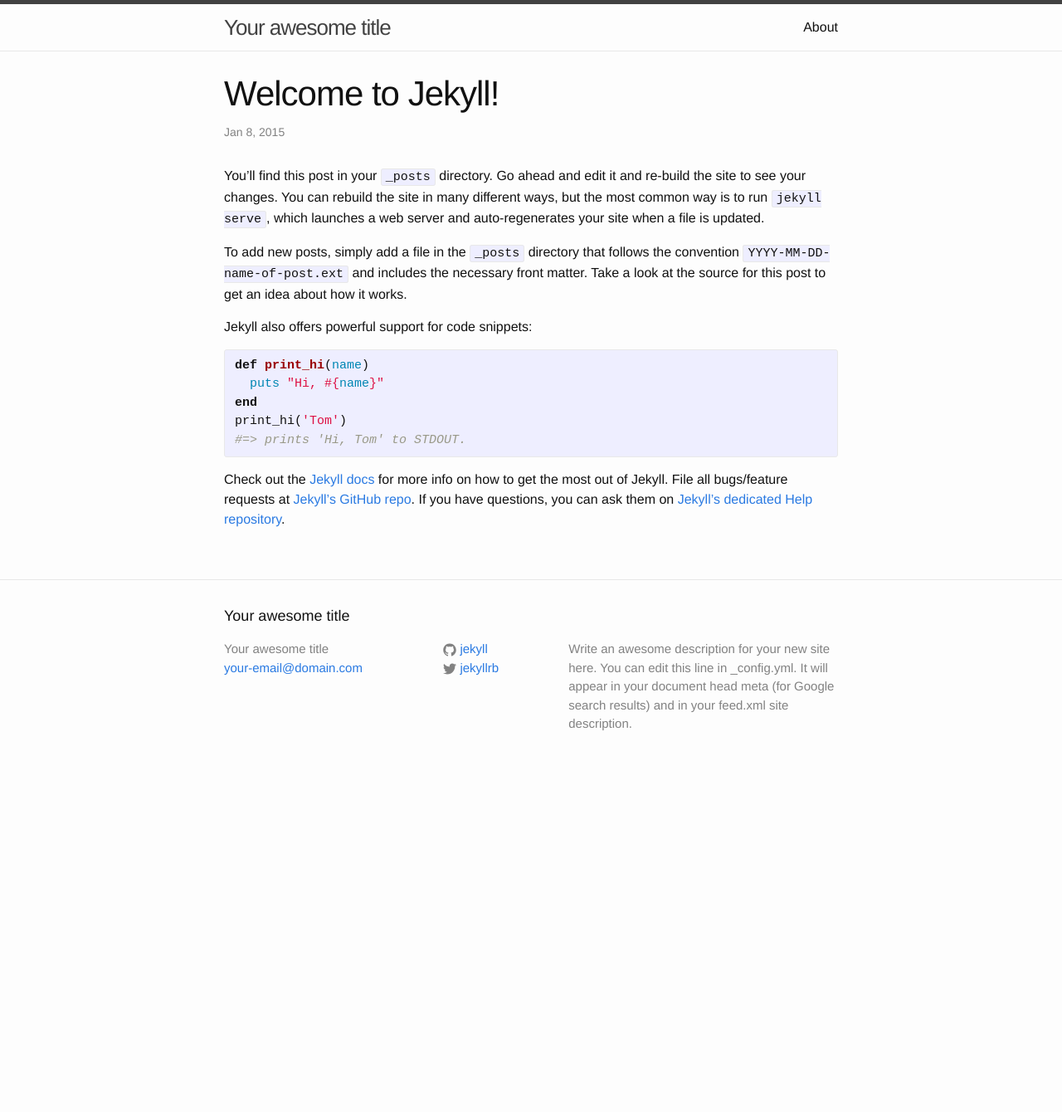
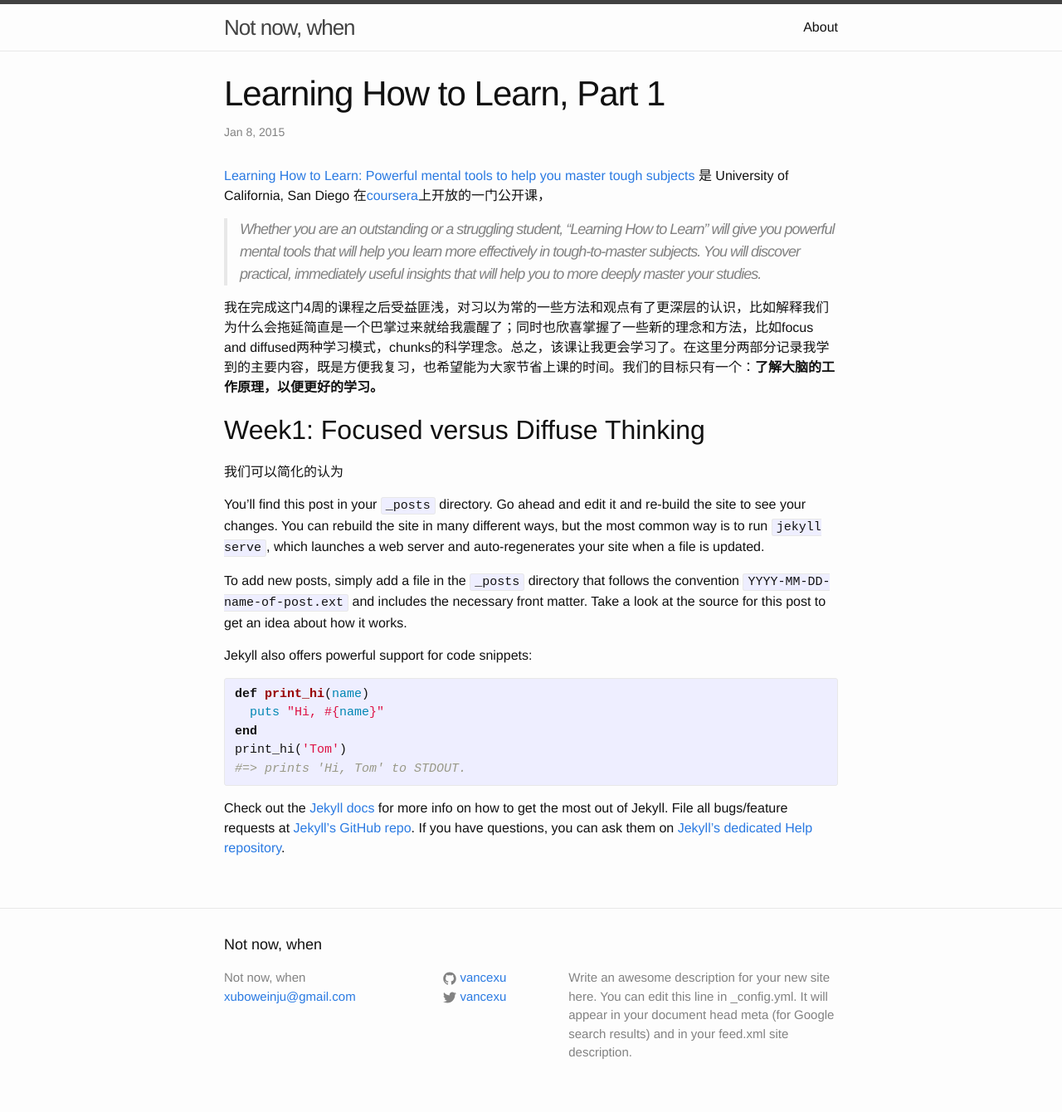
Before and after one commit to vancexu/vancexu.github.io, a Jekyll site: the page built from _posts/2015-01-08-welcome-to-jekyll.markdown, in a window 1280 px wide. Shown: the whole page at 83% size. Built offline with Jekyll 4.4.1, drawn with Linux system fonts in a browser that asks for light colours; before the commit the page ends 944 px from its top, so only the background shows below that.

Commit message:
first play

```diff
--- a/_config.yml
+++ b/_config.yml
@@ -1,14 +1,15 @@
 # Site settings
-title: Your awesome title
-email: your-email@domain.com
+name: Self Hack
+title: "Not now, when"
+email: xuboweinju@gmail.com
 description: > # this means to ignore newlines until "baseurl:"
   Write an awesome description for your new site here. You can edit this
   line in _config.yml. It will appear in your document head meta (for
   Google search results) and in your feed.xml site description.
 baseurl: "" # the subpath of your site, e.g. /blog/
 url: "http://yourdomain.com" # the base hostname & protocol for your site
-twitter_username: jekyllrb
-github_username:  jekyll
+twitter_username: vancexu
+github_username:  vancexu
 
 # Build settings
 markdown: kramdown
--- a/_posts/2015-01-08-welcome-to-jekyll.markdown
+++ b/_posts/2015-01-08-welcome-to-jekyll.markdown
@@ -1,9 +1,20 @@
 ---
 layout: post
-title:  "Welcome to Jekyll!"
-date:   2015-01-08 18:50:33
-categories: jekyll update
+title:  "Learning How to Learn, Part 1"
+date:   2015-01-08
+tags: [coursera, productiviy]
 ---
+
+[Learning How to Learn: Powerful mental tools to help you master tough subjects][LHTL] 是 University of California, San Diego 在[coursera][coursera]上开放的一门公开课，
+
+> Whether you are an outstanding or a struggling student, "Learning How to Learn" will give you powerful mental tools that will help you learn more effectively in tough-to-master subjects. You will discover practical, immediately useful insights that will help you to more deeply master your studies.
+
+我在完成这门4周的课程之后受益匪浅，对习以为常的一些方法和观点有了更深层的认识，比如解释我们为什么会拖延简直是一个巴掌过来就给我震醒了；同时也欣喜掌握了一些新的理念和方法，比如focus and diffused两种学习模式，chunks的科学理念。总之，该课让我更会学习了。在这里分两部分记录我学到的主要内容，既是方便我复习，也希望能为大家节省上课的时间。我们的目标只有一个：**了解大脑的工作原理，以便更好的学习。**
+
+## Week1: Focused versus Diffuse Thinking
+
+我们可以简化的认为
+
 You’ll find this post in your `_posts` directory. Go ahead and edit it and re-build the site to see your changes. You can rebuild the site in many different ways, but the most common way is to run `jekyll serve`, which launches a web server and auto-regenerates your site when a file is updated.
 
 To add new posts, simply add a file in the `_posts` directory that follows the convention `YYYY-MM-DD-name-of-post.ext` and includes the necessary front matter. Take a look at the source for this post to get an idea about how it works.
@@ -23,3 +34,6 @@ Check out the [Jekyll docs][jekyll] for more info on how to get the most out of
 [jekyll]:      http://jekyllrb.com
 [jekyll-gh]:   https://github.com/jekyll/jekyll
 [jekyll-help]: https://github.com/jekyll/jekyll-help
+
+[LHTL]: https://www.coursera.org/course/learning
+[coursera]: https://www.coursera.org
```
